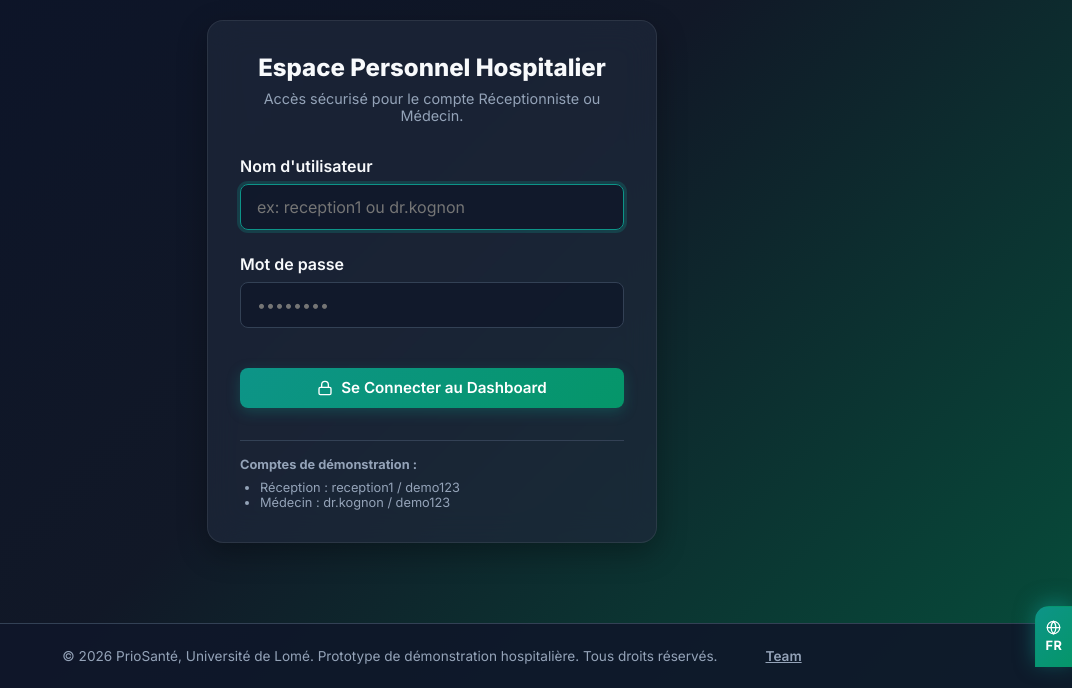
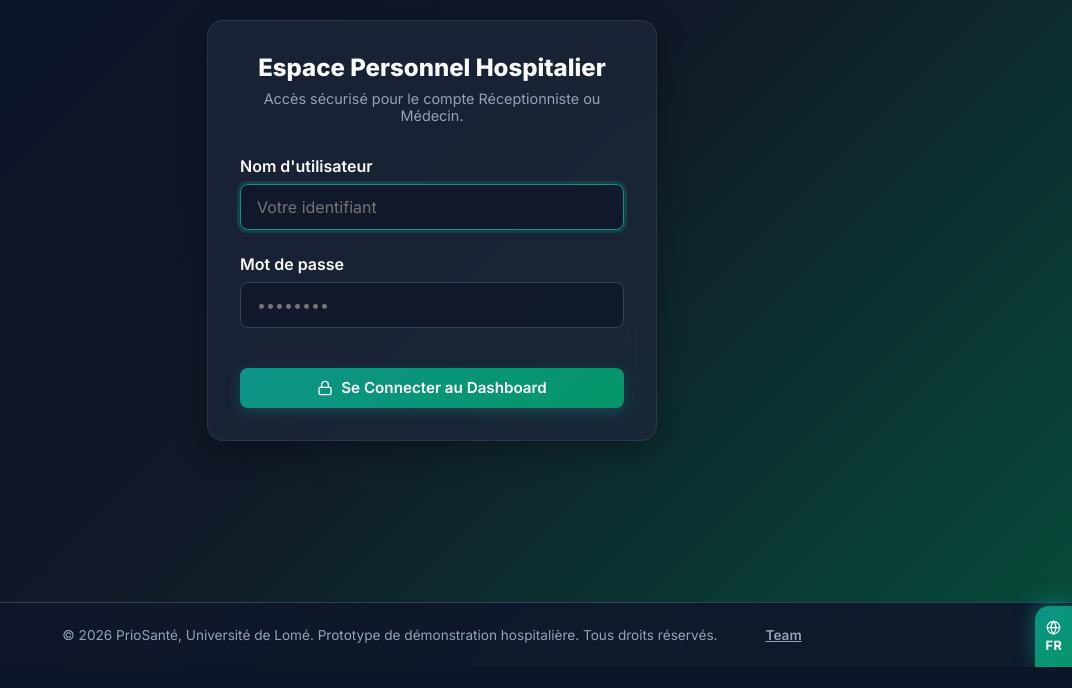
Before and after one commit to Winnesher/PrioSante, a Flask app: page /staff/login in a window 1280 px wide. Shown: the part 133-821 px from the top of the page, without its empty margins (208-1280 px from the left). After the commit the page ends 800 px from the top, so only its background shows below. Run offline with Flask 3, Linux system fonts and the light colour scheme; some libraries are stand-ins or nearby versions.

Commit message:
PrioSante - Plateforme de Gestion de Files d'attente Hospitalière

```diff
--- a/app/static/js/i18n.js
+++ b/app/static/js/i18n.js
@@ -182,11 +182,9 @@
             'login.title': 'Hospital Staff Area',
             'login.subtitle': 'Secure access for Receptionist or Doctor accounts.',
             'login.username': 'Username',
+            'login.usernamePh': 'Your username',
             'login.password': 'Password',
             'login.submit': 'Log In to Dashboard',
-            'login.demoAccounts': 'Demo accounts:',
-            'login.reception': 'Reception',
-            'login.doctor': 'Doctor',
 
             // dashboard_reception.html
             'reception.title': 'Reception Dashboard',
--- a/app/templates/staff/login.html
+++ b/app/templates/staff/login.html
@@ -13,7 +13,7 @@
         <input type="hidden" name="csrf_token" value="{{ csrf_token() }}">
         <div class="form-group">
             <label class="form-label" data-i18n="login.username">Nom d'utilisateur</label>
-            <input type="text" name="username" class="form-control" placeholder="ex: reception1 ou dr.kognon" required autofocus>
+            <input type="text" name="username" class="form-control" data-i18n-placeholder="login.usernamePh" placeholder="Votre identifiant" required autofocus>
         </div>
 
         <div class="form-group">
@@ -26,13 +26,5 @@
             <span data-i18n="login.submit">Se Connecter au Dashboard</span>
         </button>
     </form>
-
-    <div style="margin-top: 2rem; padding-top: 1rem; border-top: 1px solid var(--border-color); font-size: 0.8rem; color: var(--text-muted);">
-        <strong data-i18n="login.demoAccounts">Comptes de démonstration :</strong>
-        <ul style="margin-left: 1.25rem; margin-top: 0.5rem;">
-            <li><span data-i18n="login.reception">Réception</span> : <code>reception1</code> / <code>demo123</code></li>
-            <li><span data-i18n="login.doctor">Médecin</span> : <code>dr.kognon</code> / <code>demo123</code></li>
-        </ul>
-    </div>
 </div>
 {% endblock %}
```
